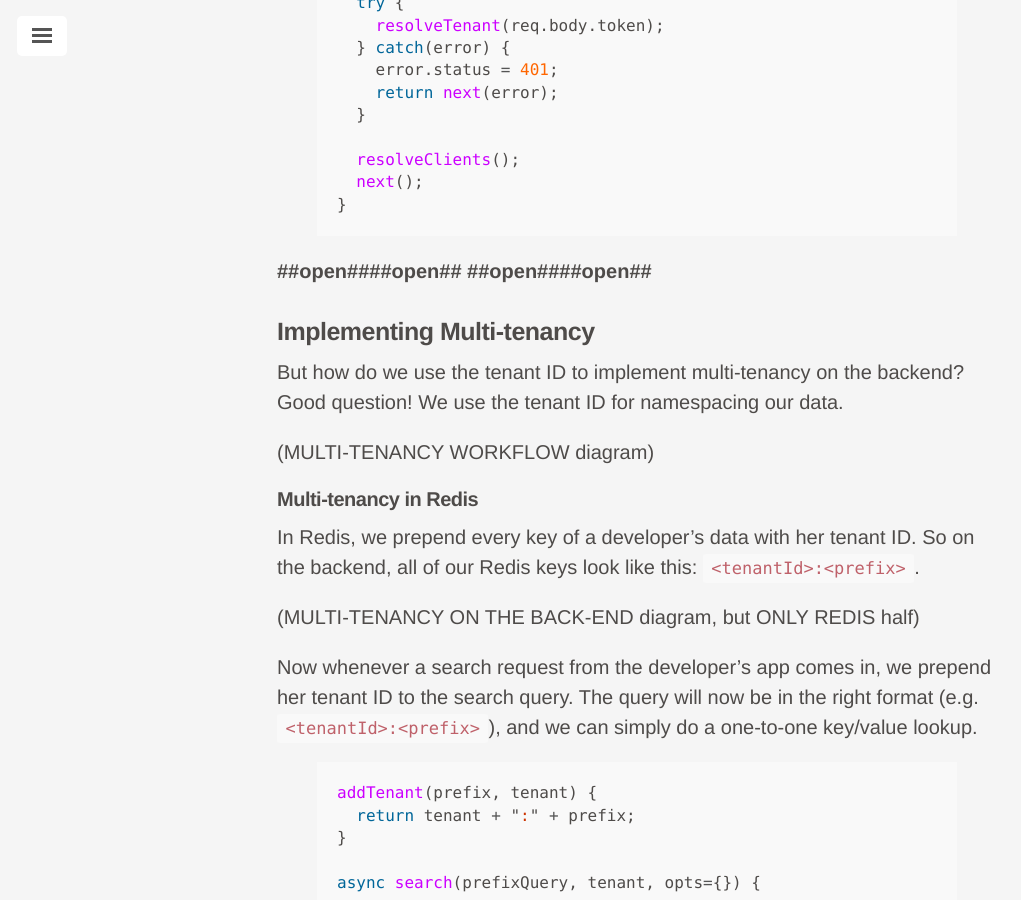
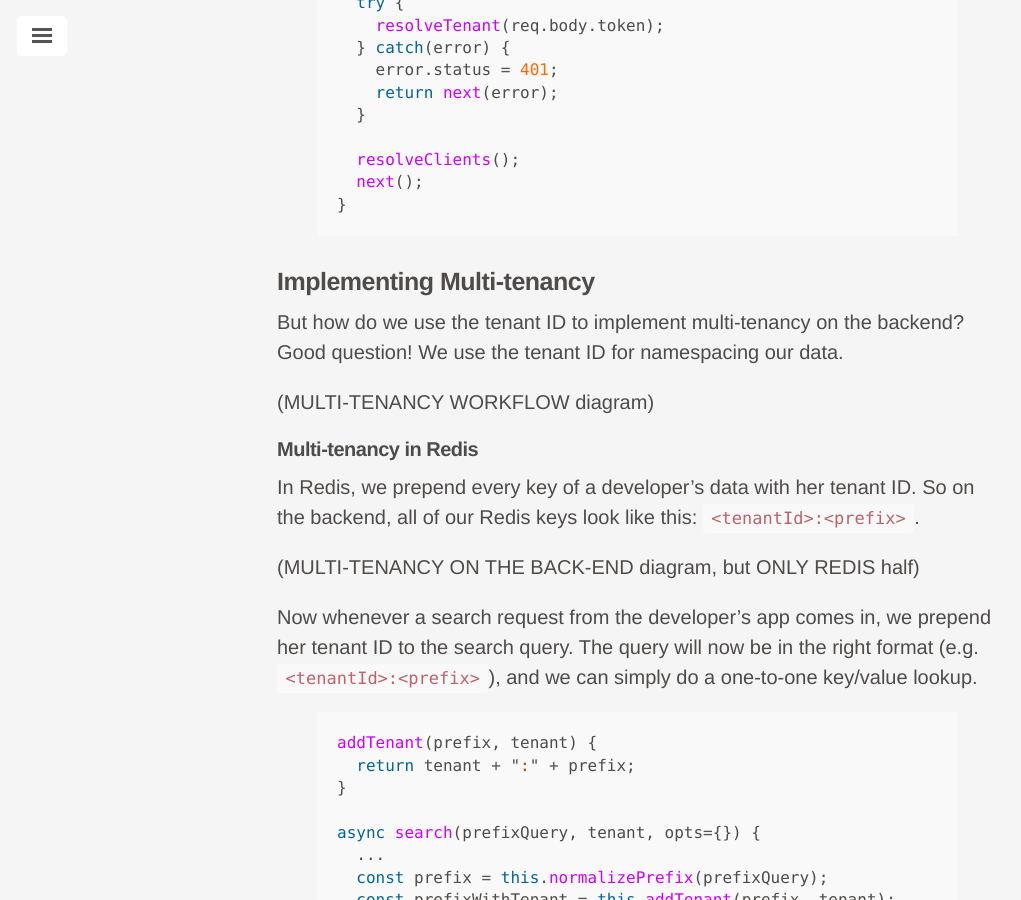
Before and after one commit to prefixy/prefixy.github.io, a Jekyll site: the page built from _posts/2017-12-13-writeup.md, in a window 1280 px wide and 900 px high, scrolled down 18775 px. Shown: the whole window, without its empty margins (3-1024 px from the left). Built offline with Jekyll 4.4.1, drawn with Linux system fonts in a browser that asks for light colours.

Commit message:
hotfix: small cleanup

```diff
--- a/_posts/2017-12-13-writeup.md
+++ b/_posts/2017-12-13-writeup.md
@@ -408,8 +408,6 @@ function authenticate(req, res, next) {
 }
 {% endhighlight %}
 
-**##open####open##** **##open####open##**
-
 ### Implementing Multi-tenancy
 
 But how do we use the tenant ID to implement multi-tenancy on the backend? Good question! We use the tenant ID for namespacing our data.
```
Also changed, not shown: 3 other files.
